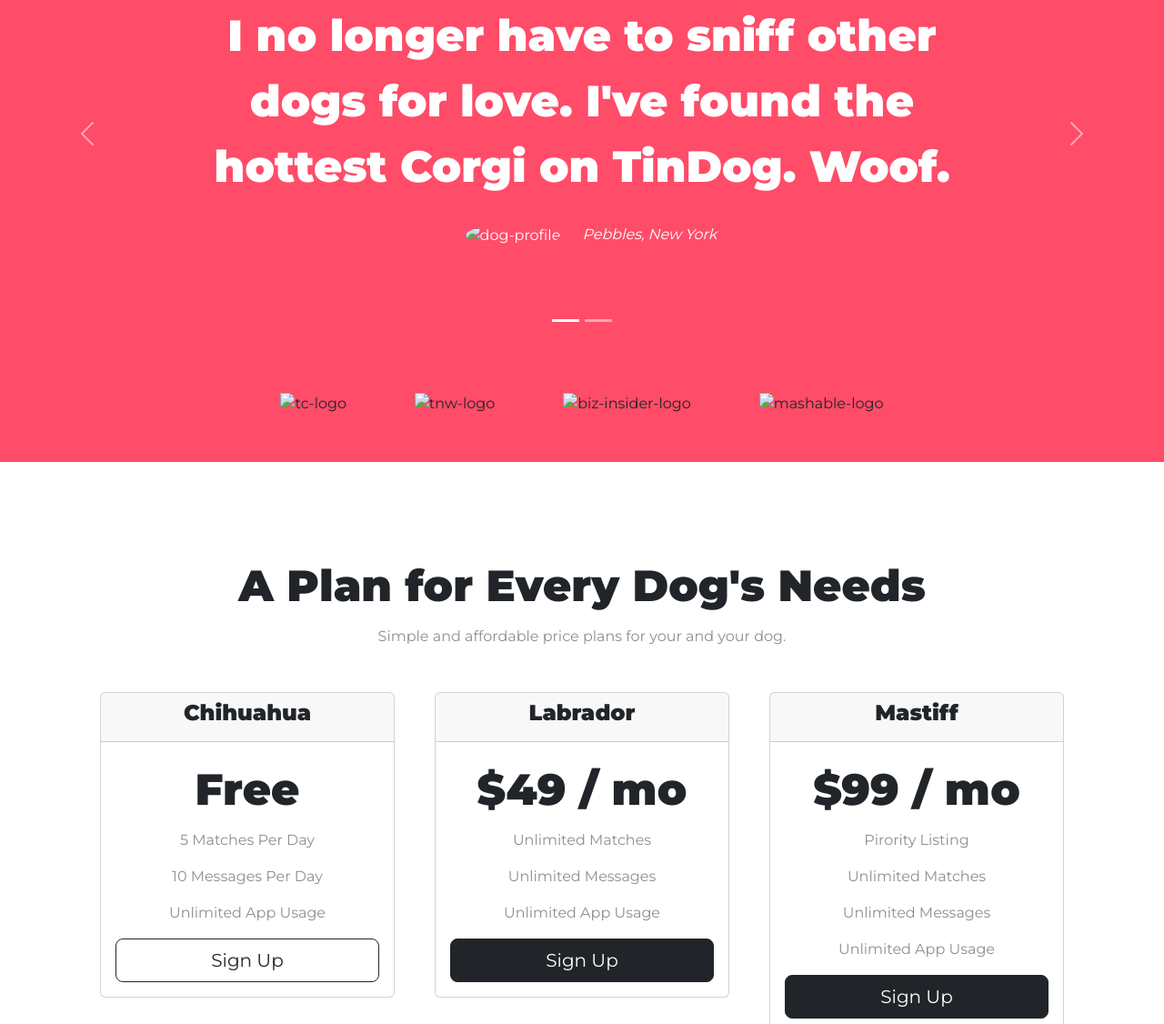
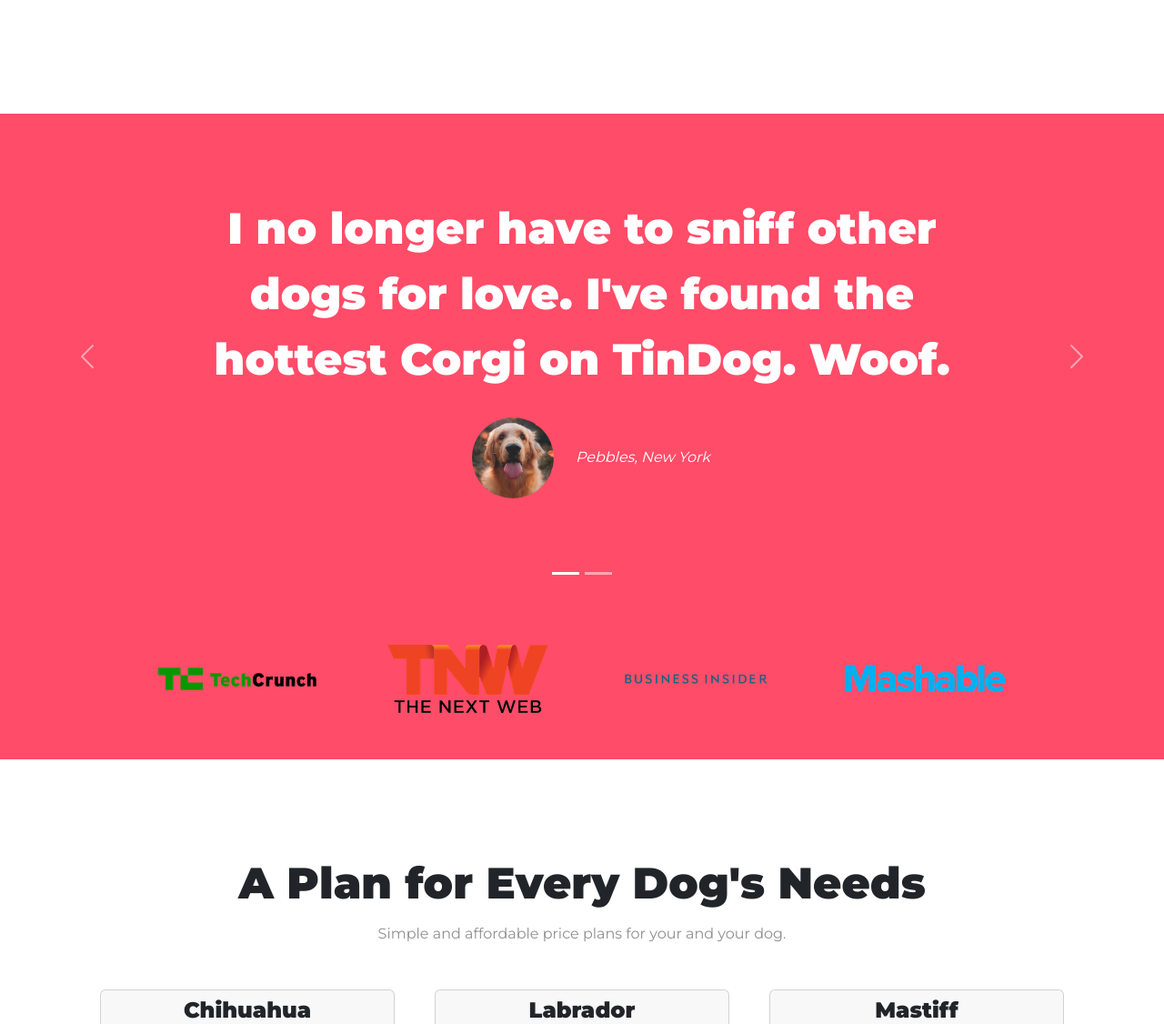
Before and after one commit to diwakarg04/TinDog-TInder-for-Dogs-, a plain HTML site: page index.html in a window 1280 px wide. Shown: the part 1142-2268 px from the top of the page at 91% size. Drawn offline with nearby package versions, Linux system fonts and the light colour scheme; files that its build step writes are made by us from their sources.

Commit message:
Update index.html

```diff
--- a/index.html
+++ b/index.html
@@ -9,7 +9,7 @@
   <script src="https://cdn.jsdelivr.net/npm/bootstrap@5.3.0-alpha1/dist/js/bootstrap.bundle.min.js" integrity="sha384-w76AqPfDkMBDXo30jS1Sgez6pr3x5MlQ1ZAGC+nuZB+EYdgRZgiwxhTBTkF7CXvN" crossorigin="anonymous"></script>
 
   <!-- StyleSheet CSS -->
-  <link rel="stylesheet" href="css/styles.css">
+  <link rel="stylesheet" href="styles.css">
 
     <!-- Font Awesome Button Img -->
   <script src="https://kit.fontawesome.com/25d00d240d.js" crossorigin="anonymous"></script>
@@ -58,7 +58,7 @@
           <button type="button" class = "btn btn-outline-light btn-lg download-btn"><i class="fa-brands fa-google-play"></i> Download</button>
         </div>
         <div class="title-class col-lg-6">
-          <img class="img" src="images/iphone6.png" alt="iphone-mockup">
+          <img class="img" src="iphone6.png" alt="iphone-mockup">
         </div>
     </div>
   </div>
@@ -102,12 +102,12 @@
       <div class="carousel-inner">
         <div class="carousel-item active">
           <h2>I no longer have to sniff other dogs for love. I've found the hottest Corgi on TinDog. Woof.</h2>
-          <img class="test-img" src="images/dog-img.jpg" alt="dog-profile">
+          <img class="test-img" src="dog-img.jpg" alt="dog-profile">
           <em>Pebbles, New York</em>
         </div>
         <div class="carousel-item">
           <h2 class="testimonial-text">My dog used to be so lonely, but with TinDog's help, they've found the love of their life. I think.</h2>
-          <img class="test-img" src="images/lady-img.jpg" alt="lady-profile">
+          <img class="test-img" src="lady-img.jpg" alt="lady-profile">
           <em>Beverly, Illinois</em>
         </div>
       </div>
@@ -127,10 +127,10 @@
   <!-- Press -->
 
   <section id="press">
-    <img class="press-img" src="images/TechCrunch.png" alt="tc-logo">
-    <img class="press-img" src="images/tnw.png" alt="tnw-logo">
-    <img class="press-img" src="images/bizinsider.png" alt="biz-insider-logo">
-    <img class="press-img" src="images/mashable.png" alt="mashable-logo">
+    <img class="press-img" src="TechCrunch.png" alt="tc-logo">
+    <img class="press-img" src="tnw.png" alt="tnw-logo">
+    <img class="press-img" src="bizinsider.png" alt="biz-insider-logo">
+    <img class="press-img" src="mashable.png" alt="mashable-logo">
 
   </section>
 
```
